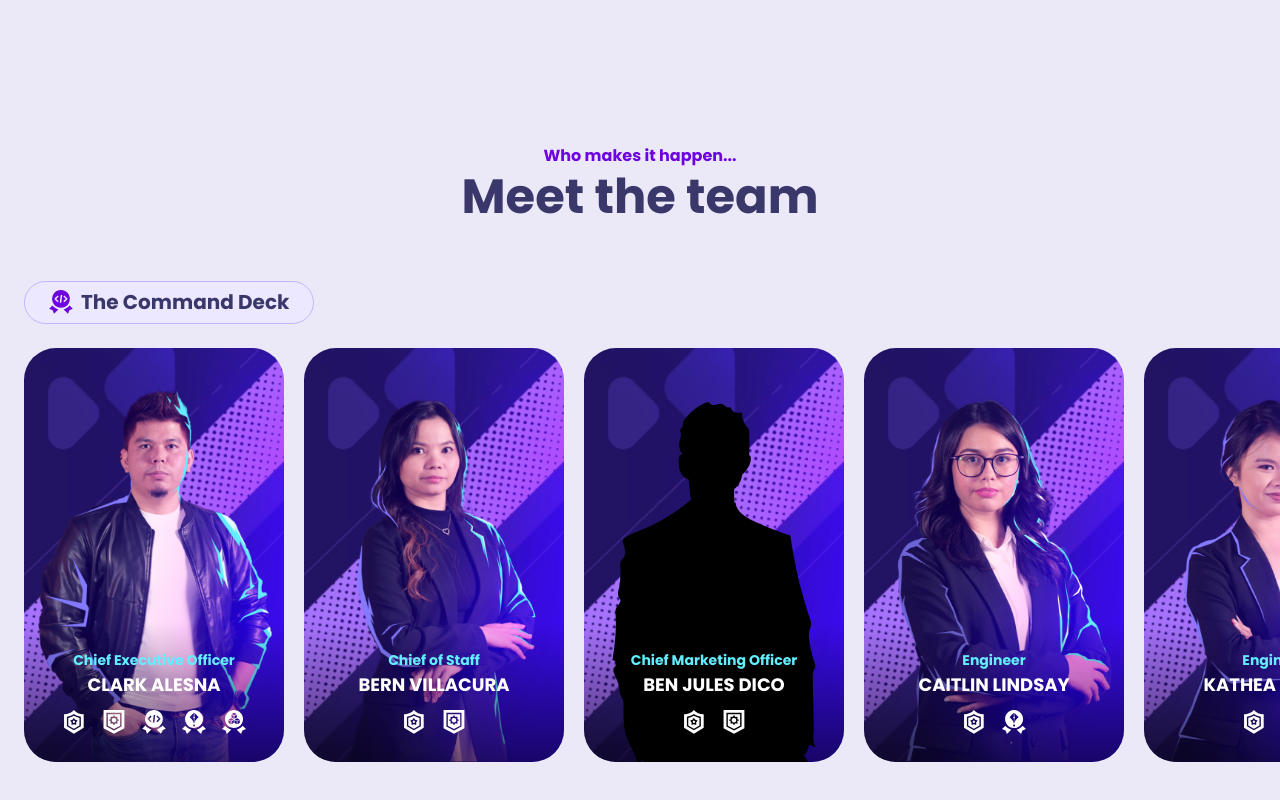
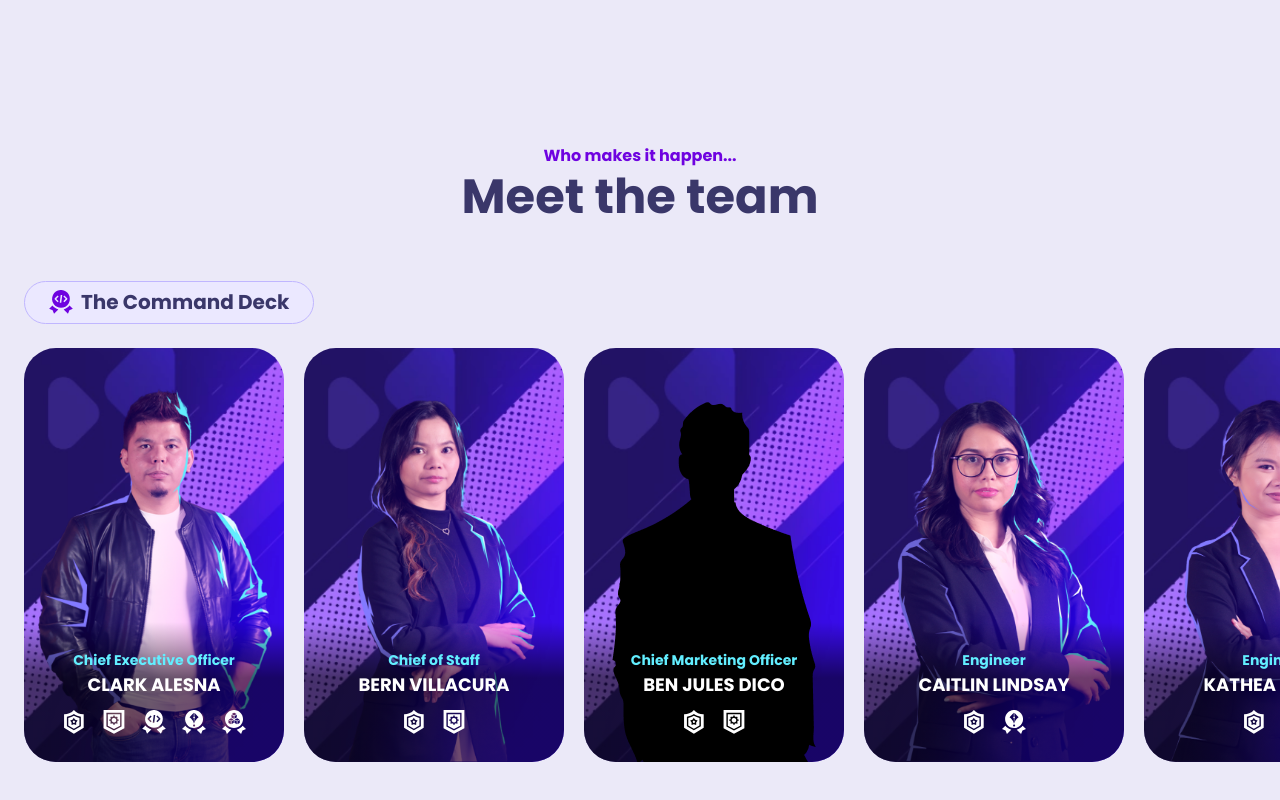
Before and after one commit to SAIB-Inc/Website, a Gatsby site: page / in a window 1280 px wide. Shown: the part 4583-5383 px from the top of the page. Built offline with nearby package versions, Linux system fonts and the light colour scheme; Gatsby itself is replaced by a stand-in of ours.

Commit message:
fix: modify card tint

```diff
--- a/src/components/sections/third-section/team-card.tsx
+++ b/src/components/sections/third-section/team-card.tsx
@@ -66,7 +66,7 @@ const TeamCard: React.FC<TeamCardProps> = ({ items }) => {
                         sx={{
                             background: `linear-gradient(to bottom,
                         ${theme.palette.teamCardGradient.tintLight},
-                        ${theme.palette.teamCardGradient.tintDark}
+                        ${theme.palette.teamCardGradient.tintDark} 40%
                     )`,
                             position: "absolute",
                             display: "flex",
```
